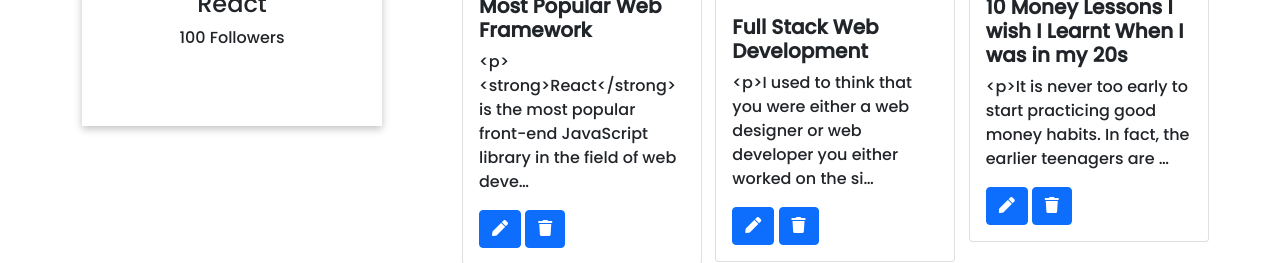
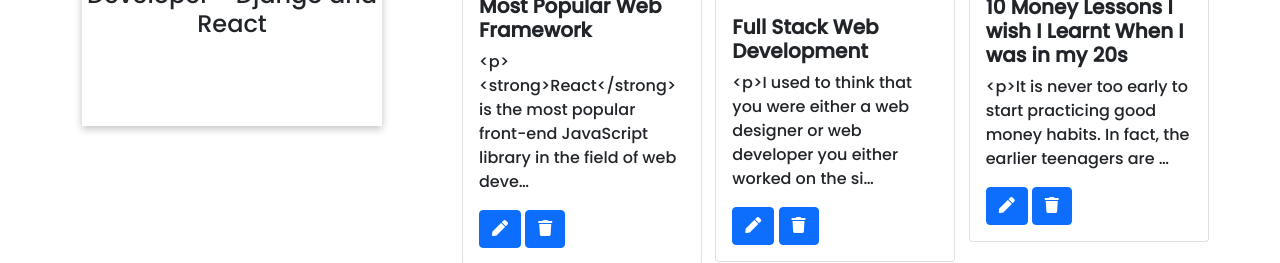
Before and after one commit to CodeWithClinton/cms_website_django, a Django app: page /writer/account in a window 1280 px wide. Shown: the part 500-763 px from the top of the page. Run offline with Django 3.2, Linux system fonts and the light colour scheme; a user stored in the database is signed in; data comes from the database, SQL or seed files in the repository; some libraries are stand-ins or nearby versions.

Commit message:
Account page updated

```diff
--- a/writer/templates/writer/account.html
+++ b/writer/templates/writer/account.html
@@ -53,7 +53,7 @@
                 <h2 style = 'margin-top: 20px; font-weight: 500'><strong>{{account.name}}</strong></h2>
                 <h4 style =  'text-align:center'> {{account.profession}} </h4>
                 <div class ='socials'></div>
-                <p>100 Followers</p>
+                <!-- <p>100 Followers</p> -->
             </div>
         </div>
 
```
